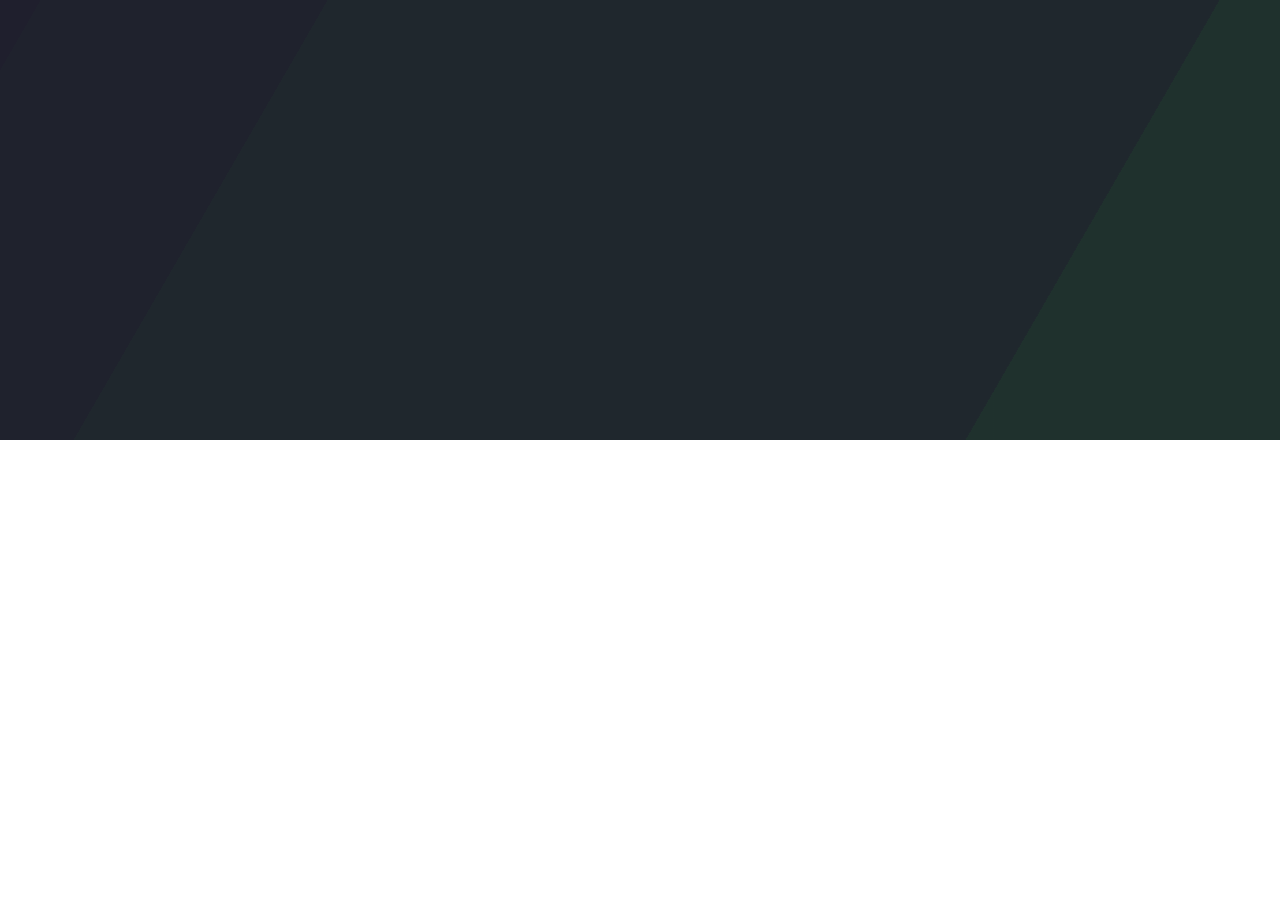
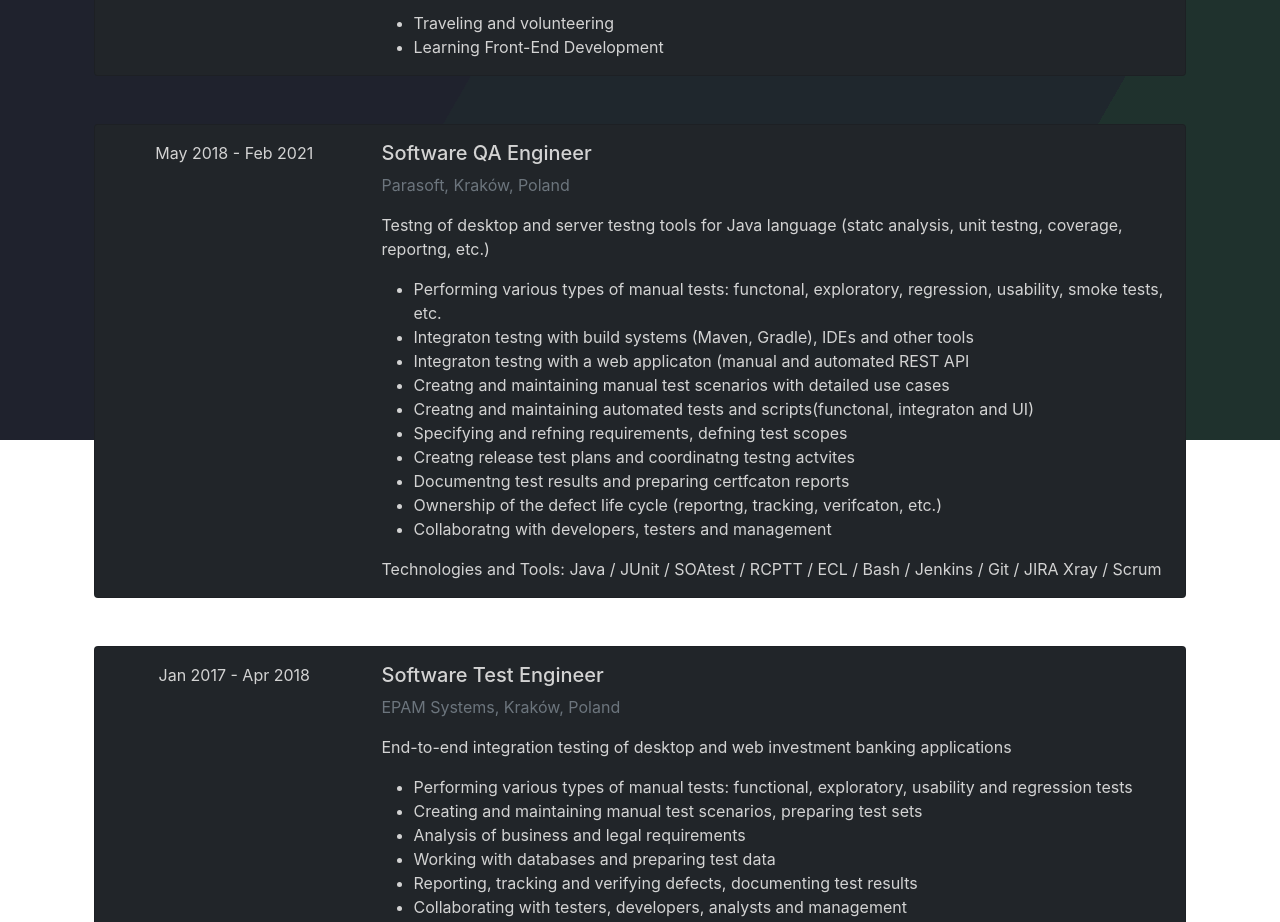
Before and after one commit to agnKomorowska/personal-website, a React (Create React App) app: page /timeline in a window 1280 px wide. Shown: the part 360-1282 px from the top of the page. Before the commit the page ends 800 px from the top, so only its background shows below. Built offline with nearby package versions, Linux system fonts and the light colour scheme.

Commit message:
add timeline

```diff
--- a/src/App.css
+++ b/src/App.css
@@ -101,7 +101,7 @@ img:hover {
 
 .my-pic {
   max-width: 50%;
-  border-radius: 25px;
+  border-radius: 0px;
   -webkit-filter: grayscale(0%);
   filter: grayscale(0%);
 }
--- a/src/components/about/About.js
+++ b/src/components/about/About.js
@@ -8,9 +8,9 @@ export default class About extends React.Component {
             <div>
                 <Background page="about" />
                 <Frame title="About">
-                    <div className="card bg-dark p-3 text-start">
+                    <div className="card bg-dark p-4 text-start">
                         <div>
-                            <img src="../../img/avatar.png" className="float-start my-pic pe-3 pb-1" alt="..."></img>
+                            <img src="../../img/avatar.png" className="float-start my-pic pe-4 pb-1" alt="..."></img>
                             <p className="pb-2">
                                 Hi there! My name is Agnieszka Komorowska and I used to work in IT as a software tester.
                                 I ended up in this field because I'm curious about how things work, I always try to understand
@@ -38,7 +38,6 @@ export default class About extends React.Component {
                                 my first job as a front-end developer. Fingers crossed!
                             </p>
                         </div>
-
                     </div>
                 </Frame>
             </div>
--- a/src/components/common/Frame.js
+++ b/src/components/common/Frame.js
@@ -3,7 +3,7 @@ import Header from "./Header";
 
 function Frame(props) {
     return (
-        <div className="d-flex justify-content-center text-center">
+        <div className="d-flex justify-content-center text-center mb-4">
             <div className="container align-self-center">
                 <div className="container-fluid">
                     <Header title={props.title} />
--- a/src/components/common/Header.js
+++ b/src/components/common/Header.js
@@ -3,7 +3,9 @@ import React from "react";
 function Header(props) {
     return (
         <div className="row mb-5 mt-5 text-light">
-            <h3 className="mt-5">{ props.title }</h3>
+            <div className="mt-5 mb-5">
+                <h3 className="mt-5">{ props.title }</h3>
+            </div>
         </div>
     );
 }
--- a/src/components/contact/Contact.js
+++ b/src/components/contact/Contact.js
@@ -11,11 +11,11 @@ export default class Contact extends React.Component {
                 <Frame title="Contact">
 
                     <div className="row mb-3 mt-5">
-                        <div className="d-none d-lg-flex col-12 col-lg-2 "></div>
+                        <div className="d-none d-md-flex col-12 col-md-1 col-lg-2 col-xl-3"></div>
 
-                        <div className="col col-12 col-lg-8 ">
-                            <div className="card bg-dark p-3">
-                                <div className="row mb-3">
+                        <div className="col col-12 col-md-10 col-lg-8 col-xl-6 ">
+                            <div className="card bg-dark p-4">
+                                <div className="row mb-2">
                                     <div className="col-12 text-center mb-0">
                                     <p>Mobile: <a href="tel:+48606318515" className="link-light">+48 606 318 515</a></p>
                                     </div>
--- a/src/components/home/Home.js
+++ b/src/components/home/Home.js
@@ -6,7 +6,7 @@ export default class Home extends React.Component {
     render() {
         return (
                 <div>
-                <Background page="home" />
+                    <Background page="home" />
                     <div className="welcome d-flex justify-content-center">
                         <div className="container align-self-center">
                             <h1 className="text-light p-2">Hi, my name's Agnieszka.</h1>
--- /dev/null
+++ b/src/components/timeline/Item.js
@@ -0,0 +1,47 @@
+import React from 'react';
+
+function Item(props) {
+
+    //let todos = this.props.todos.map((todo) => { return <h1>{todo.title}</h1> })
+
+    let responsibilities;
+    let listItems;
+    if (props.responsibilities) {
+        responsibilities = props.responsibilities;
+        listItems = responsibilities.map(responsibility => (
+            <li>{responsibility}</li>
+        ));
+    };
+
+    let sTechnologies;
+    if(props.technologies) {
+        sTechnologies = "Technologies and Tools: ";
+    }
+    let sDescription;
+    if (props.description) {
+        sDescription = props.description;
+    }
+
+    return (
+
+        <div className="card bg-dark p-3 pb-0 mb-5">
+            <div className="row">
+                <div className="col-12 col-md-3 text-center">
+                    <p>{props.time}</p>
+                </div>
+                <div className="col-12 col-md-9 text-start">
+                    <h5 className="text-center text-md-start">{props.title}</h5>
+                    <p className="text-center text-md-start text-muted">{props.company}, {props.city}, {props.country}</p>
+                    <p>{sDescription}</p>
+                    <ul>
+                        {listItems}
+                    </ul>
+                    <p className="">{sTechnologies} {props.technologies}</p>
+
+                </div>
+            </div>
+        </div>
+    );
+}
+
+export default Item;
--- a/src/components/timeline/Timeline.js
+++ b/src/components/timeline/Timeline.js
@@ -1,11 +1,78 @@
 import React from 'react';
 import Background from '../common/Background';
-
+import Frame from '../common/Frame';
+import Item
+ from './Item';
 export default class Timeline extends React.Component {
     render() {
+
+        let parasoftResponsibilities = [];
+        parasoftResponsibilities.push("Performing various types of manual tests: functonal, exploratory, regression, usability, smoke tests, etc.");
+        parasoftResponsibilities.push("Integraton testng with build systems (Maven, Gradle), IDEs and other tools");
+        parasoftResponsibilities.push("Integraton testng with a web applicaton (manual and automated REST API");
+        parasoftResponsibilities.push("Creatng and maintaining manual test scenarios with detailed use cases");
+        parasoftResponsibilities.push("Creatng and maintaining automated tests and scripts(functonal, integraton and UI)");
+        parasoftResponsibilities.push("Specifying and refning requirements, defning test scopes");
+        parasoftResponsibilities.push("Creatng release test plans and coordinatng testng actvites");
+        parasoftResponsibilities.push("Documentng test results and preparing certfcaton reports");
+        parasoftResponsibilities.push("Ownership of the defect life cycle (reportng, tracking, verifcaton, etc.)");
+        parasoftResponsibilities.push("Collaboratng with developers, testers and management");
+
+        let epamResponsibilities = [];
+        epamResponsibilities.push("Performing various types of manual tests: functional, exploratory, usability and regression tests");
+        epamResponsibilities.push("Creating and maintaining manual test scenarios, preparing test sets");
+        epamResponsibilities.push("Analysis of business and legal requirements");
+        epamResponsibilities.push("Working with databases and preparing test data");
+        epamResponsibilities.push("Reporting, tracking and verifying defects, documenting test results");
+        epamResponsibilities.push("Collaborating with testers, developers, analysts and management");
+        epamResponsibilities.push("Collaborating with external contacts: software vendors, integration services etc.");
+
+        let ericpolResponsibilities = [];
+        ericpolResponsibilities.push("Manual and automated regression testing");
+        ericpolResponsibilities.push("Reporting, tracking and verifying defects, documenting test results");
+        ericpolResponsibilities.push("Collaborating with testers, developers and management");
+
+        let gapYearActivities = [];
+        gapYearActivities.push("Traveling and volunteering");
+        gapYearActivities.push("Learning Front-End Development");
+
         return (
             <div>
                 <Background page="timeline" />
+                <Frame title="Timeline">
+                    <Item company="Turkey" city="Georgia, United Kingdom" country="Poland" time="Mar 2021 - Apr 2022" title="Gap Year"
+                        description=""
+                        responsibilities={gapYearActivities}
+                        technologies=""
+                    />
+                    <Item company="Parasoft" city="Kraków" country="Poland" time="May 2018 - Feb 2021" title="Software QA Engineer"
+                        description="Testng of desktop and server testng tools for Java language (statc analysis, unit testng,
+                        coverage, reportng, etc.)"
+                        responsibilities={parasoftResponsibilities}
+                        technologies="Java / JUnit / SOAtest / RCPTT / ECL / Bash / Jenkins / Git / JIRA
+                        Xray / Scrum"
+                    />
+                    <Item company="EPAM Systems" city="Kraków" country="Poland" time="Jan 2017 - Apr 2018" title="Software Test Engineer"
+                        description="End-to-end integration testing of desktop and web investment banking applications"
+                        responsibilities={epamResponsibilities}
+                        technologies="SQL / Bash / JIRA / QC"
+                    />
+                    <Item company="Ericpol" city="Kraków" country="Poland" time="Apr 2016 - Dec 2016" title="Junior Software Developer"
+                        description="Integration testing of RNC (Radio Network Controller) embedded software"
+                        responsibilities={ericpolResponsibilities}
+                        technologies="C++ / Bash / OSS / Jenkins"
+                    />
+                    <Item company="Cranfield University" city="Cranfield" country="United Kingdom" time="Oct 2014 – Sep 2015" title="MSc in Computational and Software Techniques in Engineering"
+                        description="Specialisation in Digital Signal and Image Processing"
+                        responsibilities=""
+                        technologies=""
+                    />
+                    <Item company="AGH University of Science and Technology" city="Kraków" country="Poland" time="Mar 2014 – Sep 2015" title="MSc in Acoustic Engineering"
+                        description="Specialisation in Sound Engineering in Media and Culture"
+                        responsibilities=""
+                        technologies=""
+                    />
+                </Frame>
             </div>
         );
     }
```
